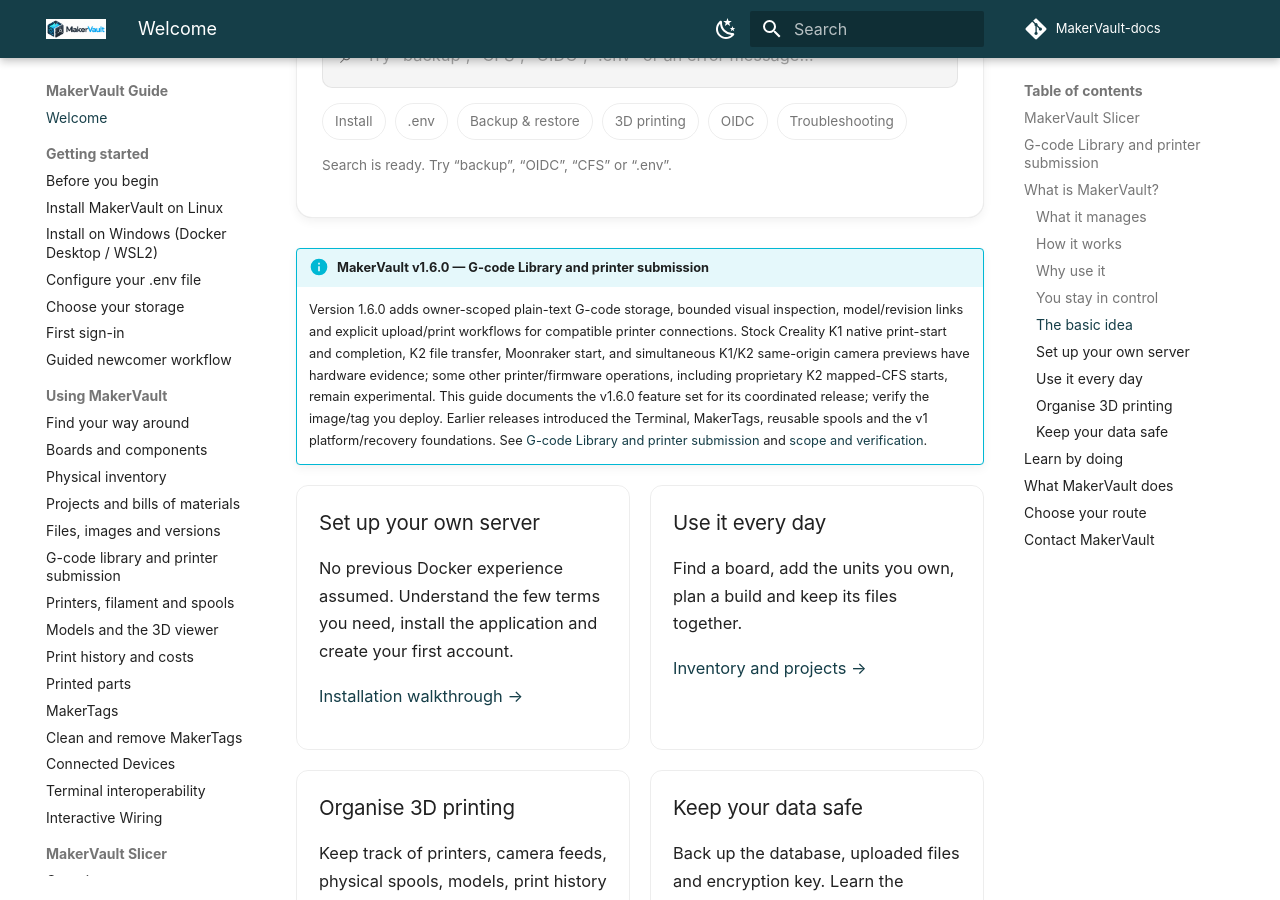
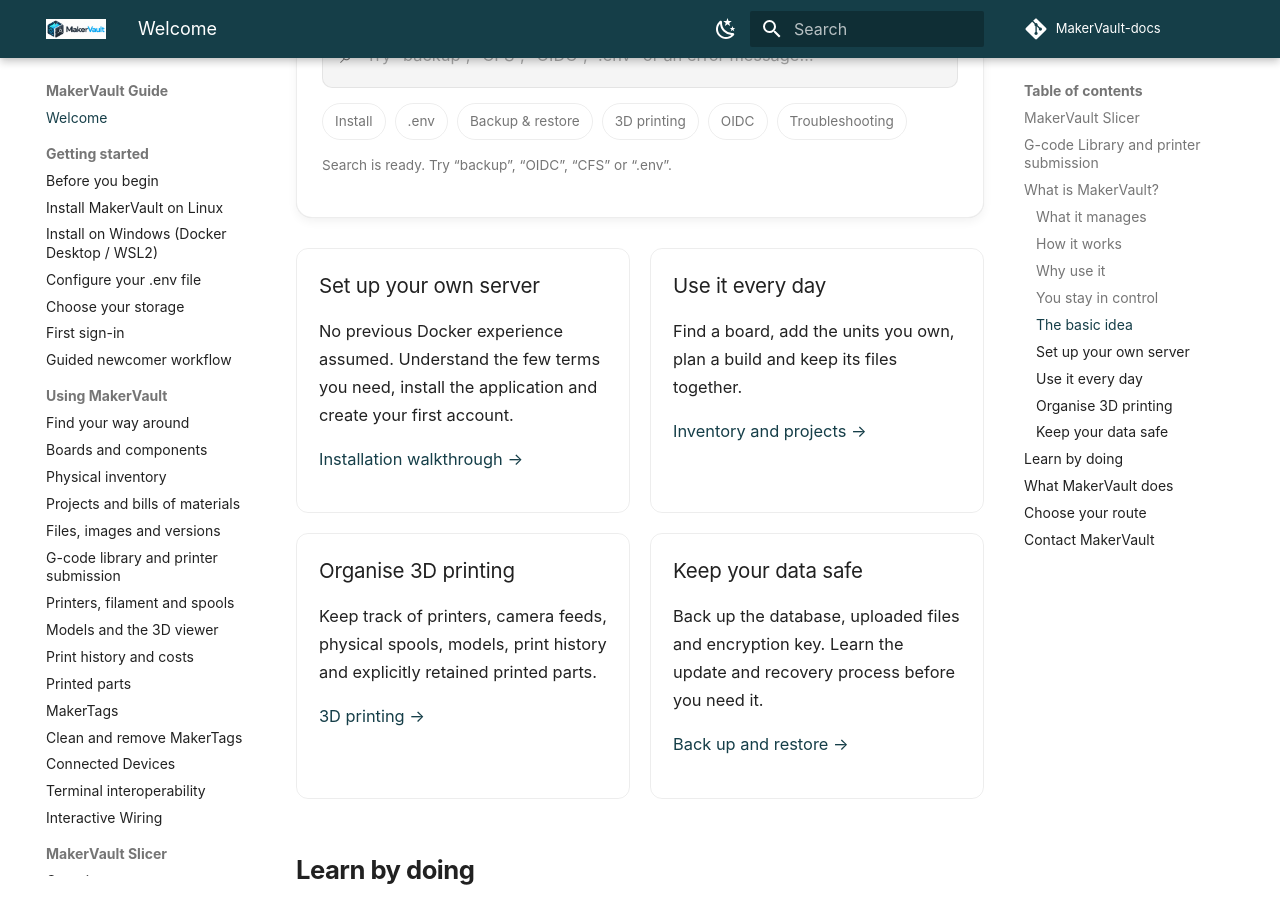
Before and after one commit to gavrd7/MakerVault-docs, an MkDocs documentation site: the page built from docs/guide/index.md, in a window 1280 px wide and 900 px high, scrolled down 2876 px. Built offline with MkDocs 1.6.1 and Material for MkDocs 9.7.7, drawn with Linux system fonts in a browser that asks for light colours; comment, search, counter and statistics services are not loaded; part of the change alters nothing that is shown; some of the changed text lies outside the part shown.

Commit message:
docs(guide): remove stale v1.6 release banner and retired slicer profile

```diff
--- a/docs/guide/index.md
+++ b/docs/guide/index.md
@@ -10,11 +10,11 @@ Learn to install MakerVault, record what you own and bring your projects, files
 </div>
 
 !!! info "MakerVault v1.7.0"
-    MakerVault includes the optional **MakerVault Slicer** with native **OrcaSlicer, Creality Print and Bambu Studio** integrations. Each engine is installed and verified separately; the common interface supports engine-native profiles, build-plate preparation, material/colour assignment, supported painting and G-code review. The same release retains private G-code storage and confirmed printer submission, MakerTags, connected terminal features, printer monitoring, workshop inventory and project management.
+    MakerVault includes a separate **MakerVault Slicer** container with native **OrcaSlicer, Creality Print and Bambu Studio** integrations. Each engine is installed and verified separately; the common interface supports engine-native profiles, build-plate preparation, material/colour assignment, supported painting and G-code review. The same release retains private G-code storage and confirmed printer submission, MakerTags, connected terminal features, printer monitoring, workshop inventory and project management.
 
 ## MakerVault Slicer
 
-The dedicated [MakerVault Slicer guide](slicer/index.md) covers [installation](slicer/installation.md) using one Docker Compose file with a `slicer` profile, [engine and profile management](slicer/engines.md), [painting and slicing](slicer/workbench.md), and [troubleshooting](slicer/troubleshooting.md). Native engine output and compatible printer firmware still require review before a physical print.
+The dedicated [MakerVault Slicer guide](slicer/index.md) covers [installation](slicer/installation.md) using the single `docker-compose.yml` file without extra profiles, [engine and profile management](slicer/engines.md), [painting and slicing](slicer/workbench.md), and [troubleshooting](slicer/troubleshooting.md). Native engine output and compatible printer firmware still require review before a physical print.
 
 ## G-code Library and printer submission
 
@@ -96,9 +96,6 @@ That separation is what lets MakerVault grow from a simple parts list into a use
   <div id="guide-search-results" class="guide-search__results" data-guide-search-results></div>
 </div>
 
-!!! info "MakerVault v1.6.0 — G-code Library and printer submission"
-    Version 1.6.0 adds owner-scoped plain-text G-code storage, bounded visual inspection, model/revision links and explicit upload/print workflows for compatible printer connections. Stock Creality K1 native print-start and completion, K2 file transfer, Moonraker start, and simultaneous K1/K2 same-origin camera previews have hardware evidence; some other printer/firmware operations, including proprietary K2 mapped-CFS starts, remain experimental. This guide documents the v1.6.0 feature set for its coordinated release; verify the image/tag you deploy. Earlier releases introduced the Terminal, MakerTags, reusable spools and the v1 platform/recovery foundations. See [G-code Library and printer submission](using/gcode-and-print-submission.md) and [scope and verification](reference/about.md).
-
 <div class="guide-grid" markdown>
 <div class="guide-card" markdown>
 ### Set up your own server
```
